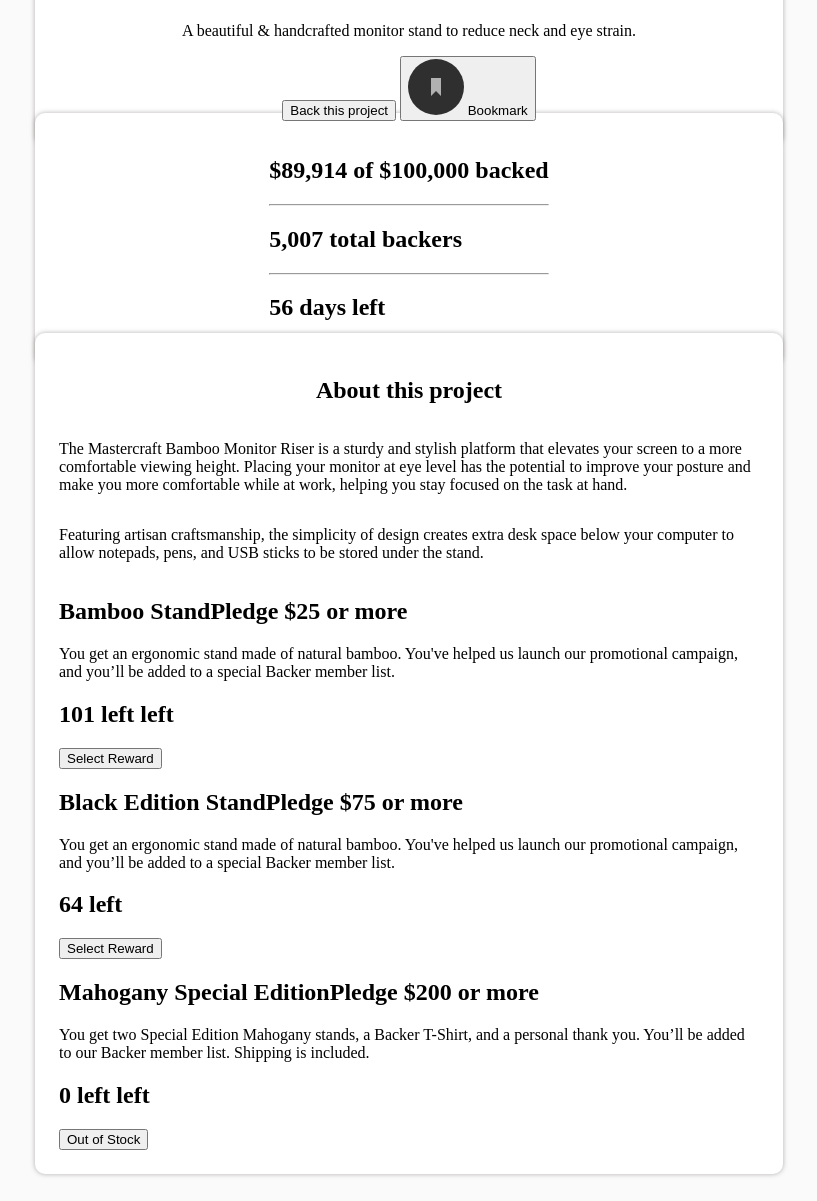
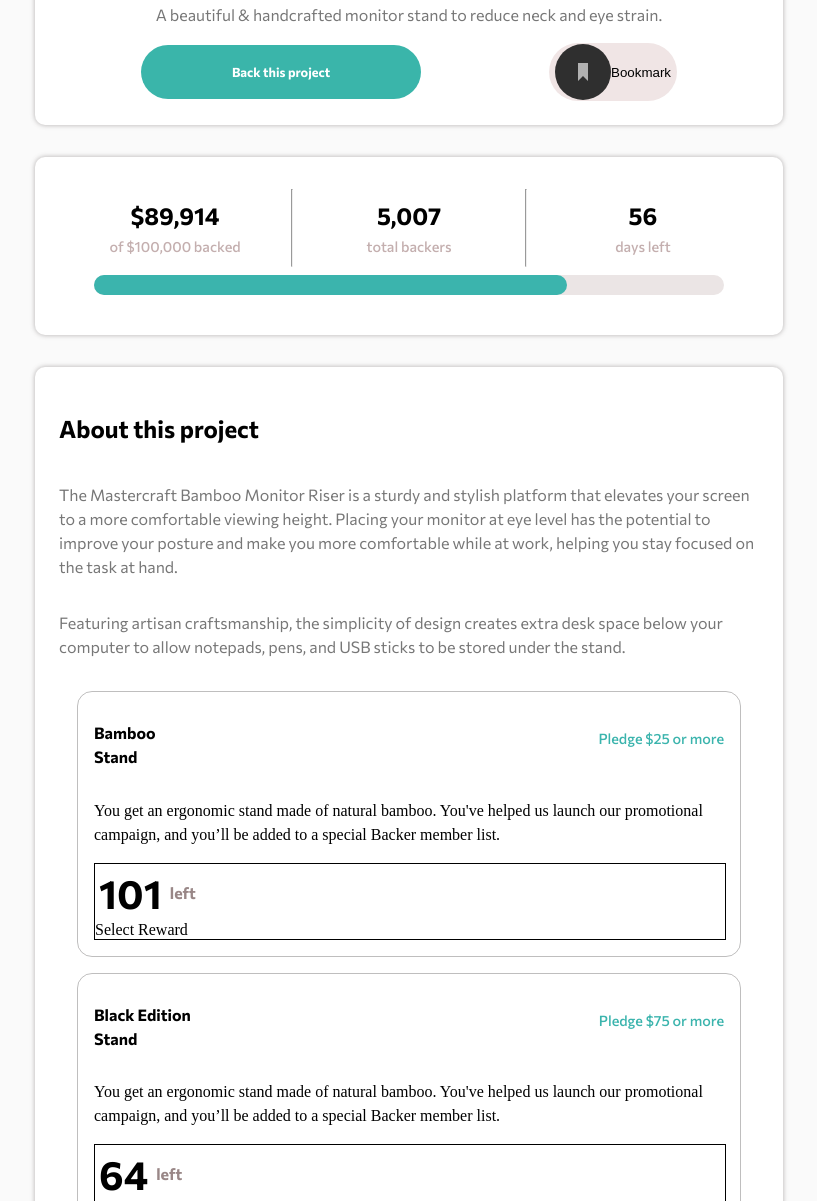
Before and after one commit to tbenjamin1/Crowdfunding-product-page-challenge, a plain HTML site: page crowdfunding-product-page-main/index.html in a window 1280 px wide. Shown: the part 370-1571 px from the top of the page, without its empty margins (231-1048 px from the left). Drawn offline with Linux system fonts and the light colour scheme.

Commit message:
content  section

```diff
--- a/crowdfunding-product-page-main/index.html
+++ b/crowdfunding-product-page-main/index.html
@@ -72,29 +72,30 @@
         Featuring artisan craftsmanship, the simplicity of design creates extra desk space below your computer
         to allow notepads, pens, and USB sticks to be stored under the stand.
       </p>
+
       <div class="about-inner">
         <h2>Bamboo Stand<span>Pledge $25 or more</span></h2>
         <p>You get an ergonomic stand made of natural bamboo. You've helped us launch our promotional campaign, and
           you’ll be added to a special Backer member list.</p>
 
         <div class="reward">
-          <h2>101 left
+          <h4>101
             <span>left</span>
-          </h2>
-          <button>Select Reward</button>
+          </h4>
+          <div>Select Reward</div>
         </div>
       </div>
 
 
       <div class="about-inner">
-        <h2>Black Edition Stand<span>Pledge $75 or more</span></h2>
+        <h2>Black Edition Stand<span>Pledge $75 or more</span></h4>
         <p>You get an ergonomic stand made of natural bamboo. You've helped us launch our promotional campaign, and
           you’ll be added to a special Backer member list.</p>
 
         <div class="reward">
-          <h2>64
+          <h4>64
             <span>left</span>
-          </h2>
+          </h4>
           <button>Select Reward</button>
         </div>
       </div>
@@ -105,7 +106,7 @@
           to our Backer member list. Shipping is included.</p>
 
         <div class="reward">
-          <h2>0 left
+          <h4>0
             <span>left</span>
           </h2>
           <button class="select"> Out of Stock</button>
--- a/crowdfunding-product-page-main/styles.css
+++ b/crowdfunding-product-page-main/styles.css
@@ -116,3 +116,190 @@ header ul li:last-child {
 .content-section > img {
   margin-top: -2.5em;
 }
+.content-section > h1 {
+  text-align: center;
+  font-size: 1.5rem;
+  color: #000;
+  font-family: "Commissioner", sans-serif;
+  font-weight: 700;
+  display: block;
+  width: 100;
+}
+.content-section > p {
+  text-align: center;
+  color: #777;
+  font-family: "Commissioner", sans-serif;
+  font-weight: 400;
+  display: block;
+  line-height: 1.5;
+  width: 100%;
+}
+.content-section .mark-btn {
+  display: flex;
+  flex-direction: row;
+  justify-content: center;
+  align-items: center;
+  gap: 8rem;
+  width: 100%;
+}
+.content-section .mark-btn button {
+  display: flex;
+  flex-direction: row;
+  justify-content: center;
+  align-items: center;
+  border-radius: 40px;
+  border: none;
+}
+.content-section .mark-btn button:first-child {
+  color: #fff;
+  font-family: "Commissioner", sans-serif;
+  font-weight: bold;
+  text-align: center;
+  font-size: 0.8rem;
+  width: 40%;
+  padding: 1.5em;
+  background-color: #3ab5aa;
+}
+.content-section .mark-btn button:last-child {
+  width: auto;
+  background-color: rgb(240, 229, 229);
+}
+.content-section.normal-content {
+  margin-top: 0;
+}
+.content-section.normal-content .stats {
+  width: 100%;
+  display: flex;
+}
+.content-section.normal-content h2 {
+  color: #000;
+  font-family: "Commissioner", sans-serif;
+  font-weight: bolder;
+  text-align: center;
+  display: block;
+  width: 100%;
+}
+.content-section.normal-content h2 span {
+  color: #c4afaf;
+  font-family: "Commissioner", sans-serif;
+  font-weight: bold;
+  text-align: center;
+  font-size: 0.9rem;
+  font-weight: 500;
+  display: block;
+  width: 100%;
+  padding-top: 0.5em;
+}
+.content-section.normal-content > hr {
+  width: 30%;
+  border: none;
+  border-top: 0.1px solid rgba(219, 210, 210, 0.692);
+  background-color: transparent;
+}
+
+.content-section.normal-content .progress {
+  width: 90%;
+  position: relative;
+  height: 20px;
+  margin: auto;
+  margin-bottom: 1em;
+  background-color: #ebe5e5;
+  border-radius: 30px;
+}
+.content-section.normal-content .progress::before {
+  content: "";
+  position: absolute;
+  width: 75%;
+  height: 20px;
+  background-color: #3bb4ad;
+  border-radius: 30px;
+}
+.content-section.about h2,
+.content-section.about p {
+  text-align: left;
+  line-height: 1.5;
+}
+
+.content-section.about .about-inner {
+  display: flex;
+  flex-direction: column;
+  align-items: flex-start;
+  width: 90%;
+  margin-top: 1em;
+
+  padding: 1em;
+  border: 1px solid rgba(66, 62, 62, 0.337);
+  border-radius: 15px;
+}
+
+.content-section.about .about-inner h2 {
+  font-size: 1rem;
+  display: flex;
+}
+
+.content-section.about .about-inner h2 span {
+  text-align: right;
+  color: #3bb4ad;
+}
+
+.content-section.about .about-inner h2 {
+  font-size: 1rem;
+}
+
+.content-section.about .about-inner .reward {
+  width: 100%;
+  border: 1px solid black;
+  padding: 2;
+}
+
+.content-section.about .about-inner .reward h4 {
+  display: flex;
+
+  align-items: center;
+  color: black;
+  font-family: "Commissioner", sans-serif;
+  font-weight: bold;
+  text-align: left;
+  margin: 0.1em;
+  font-size: 2.5rem;
+}
+
+.content-section.about .about-inner .reward h4 span {
+  color: #998787;
+  padding-left: 0.5em;
+  font-size: 1rem;
+}
+
+.content-section.about .about-inner .reward button {
+  color: #fff;
+  font-family: "Commissioner", sans-serif;
+  font-weight: 500;
+  text-align: center;
+  float: right;
+  display: block;
+  padding: 1.5em;
+  margin-top: 1em;
+  width: 50%;
+  border-radius: 30px;
+  background-color: #3ab5aa;
+  border: none;
+}
+
+@media only screen and (max-width: 375px) {
+  .content-section .mark-btn {
+    width: 100%;
+  }
+  .content-section .mark-btn button {
+    border-radius: 20px;
+  }
+  .content-section .mark-btn button:first-child {
+    font-size: 0.8rem;
+    width: 50%;
+    padding: 1.5em;
+    background-color: #3ab5aa;
+  }
+
+  .content-section .mark-btn button:last-child {
+    margin-right: 6rem;
+  }
+}
```
